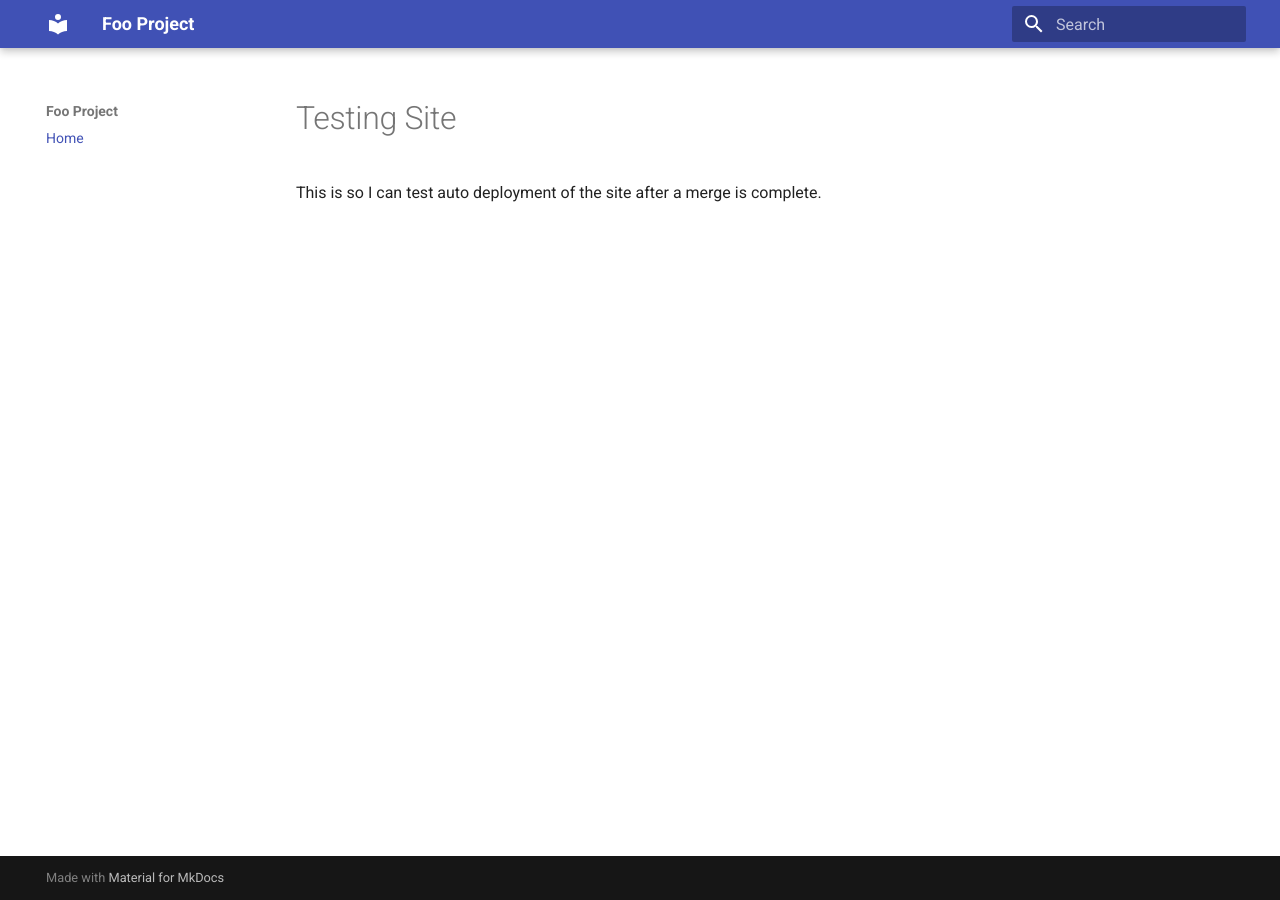
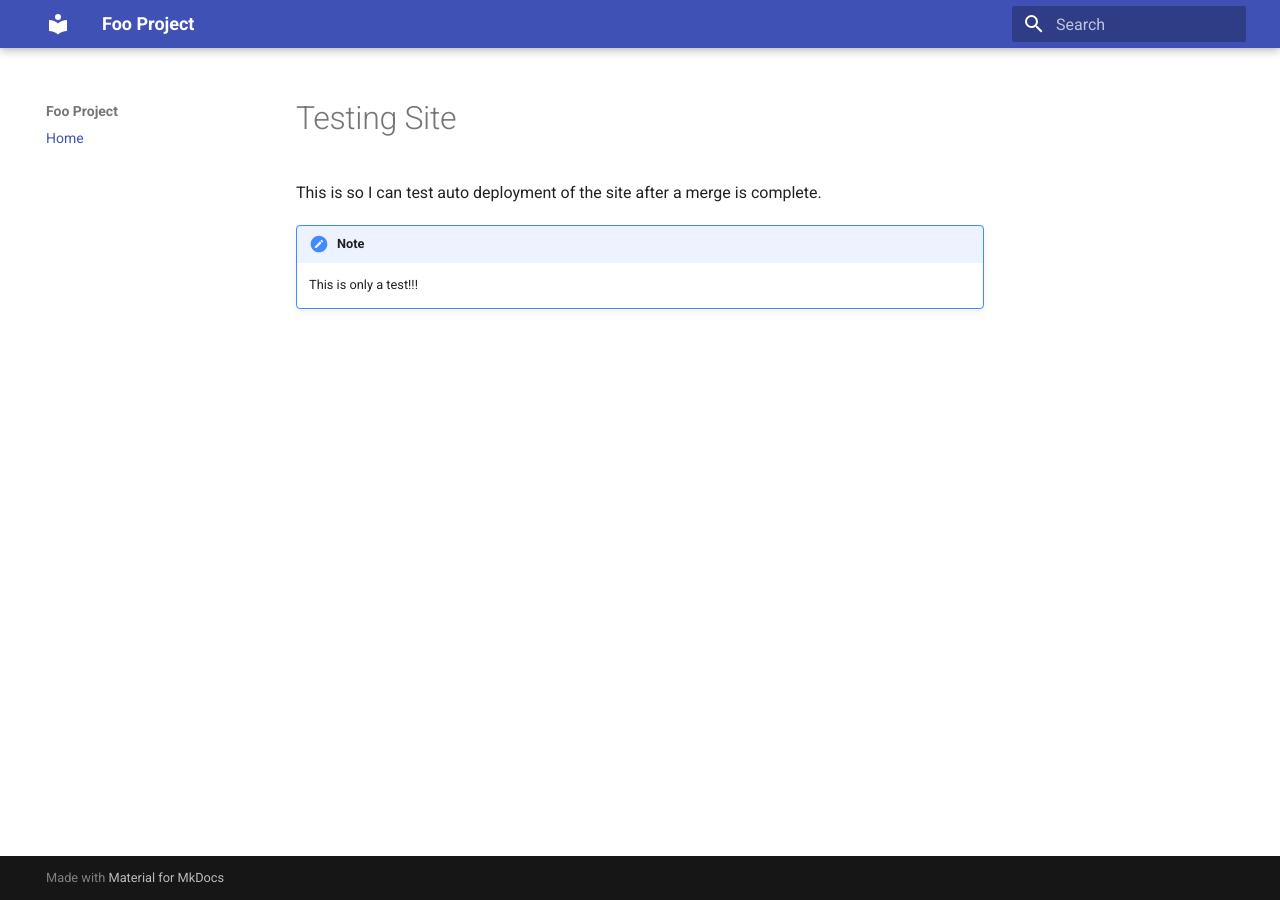
Before and after one commit to aphive/mkdocs_test, an MkDocs documentation site: the page built from docs/index.md, in a window 1280 px wide. Built offline with MkDocs 1.6.1 and Material for MkDocs 9.7.7, drawn with Linux system fonts in a browser that asks for light colours.

Commit message:
update index

```diff
--- a/docs/index.md
+++ b/docs/index.md
@@ -1,3 +1,6 @@
 # Testing Site
 
 This is so I can test auto deployment of the site after a merge is complete.
+
+!!! note
+    This is only a test!!!
```
